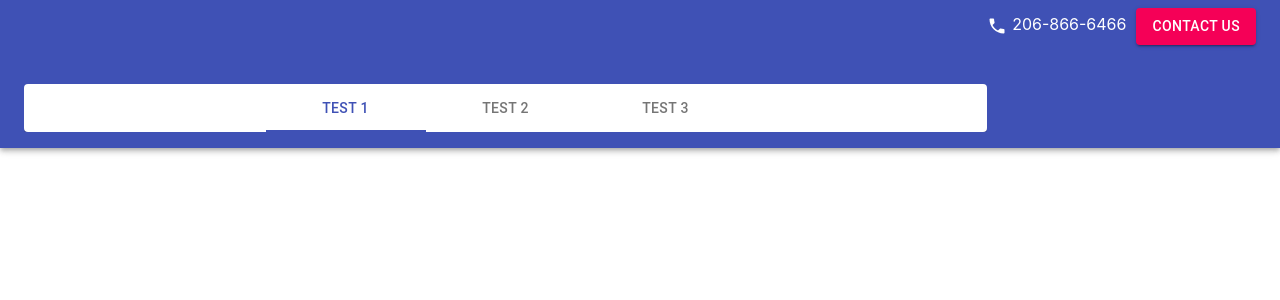
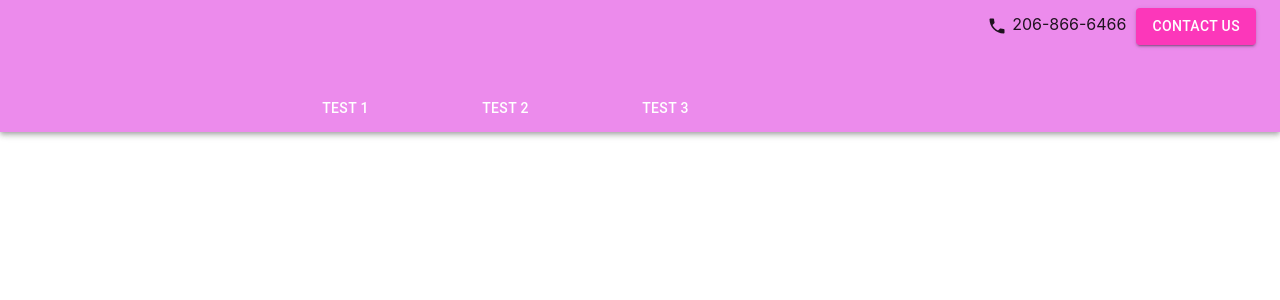
Before and after one commit to jambao24/bergin-prosthodontics, a React (Create React App) app: page / in a window 1280 px wide. Shown: the top 300 px of the page. Built offline with nearby package versions, Linux system fonts and the light colour scheme.

Commit message:
Modify tab dropdown to look prettier and improve theme

```diff
--- a/src/Theme.js
+++ b/src/Theme.js
@@ -4,15 +4,14 @@ const theme = createMuiTheme({
   palette: {
     primary: {
       // light: will be calculated from palette.primary.main,
-      main: '#D685D5',
+      main: '#ec8bec',
       // dark: will be calculated from palette.primary.main,
       // contrastText: will be calculated to contrast with palette.primary.main
     },
     secondary: {
-      light: '#FBCFFA',
-      main: '#D8D3D8',
+      main: '#fc37ba',
       // dark: will be calculated from palette.secondary.main,
-      contrastText: '#ffcc00',
+      //contrastText: '#ffcc00',
     }
   },
 });
--- a/src/components/Navigation.css
+++ b/src/components/Navigation.css
@@ -6,7 +6,6 @@
     min-height: 124px !important;
     align-items: flex-start !important;
     padding-top: 8px;
-    padding-bottom: 16px;
 }
 
 .Navigation_Title {
--- a/src/components/Navigation.js
+++ b/src/components/Navigation.js
@@ -7,9 +7,8 @@ import PhoneIcon from "@material-ui/icons/Phone";
 import { ThemeProvider } from '@material-ui/styles';
 
 const Navigation = () => {
-  // Include the theme in ThemeProvider for theme
   return (
-    <ThemeProvider>
+    <ThemeProvider theme={Theme}>
       <div className="Navigation_Root">
         <AppBar position="static">
           <Toolbar className="Navigation_Toolbar">
--- /dev/null
+++ b/src/components/TabDropdown.css
@@ -0,0 +1,7 @@
+.TabDropdown {
+    background-color: transparent !important;
+}
+
+.TabDropdown_Tab {
+    color: white !important;
+}
--- a/src/components/TabDropdown.js
+++ b/src/components/TabDropdown.js
@@ -1,20 +1,16 @@
 import * as React from "react";
 import {
-  List,
   AppBar,
-  Toolbar,
   Paper,
   Tabs,
   Tab,
-  Link,
   Popper,
   MenuList,
   MenuItem,
-  InputBase,
   withStyles
 } from "@material-ui/core";
 
-import SearchIcon from "@material-ui/icons/Search";
+import "./TabDropdown.css";
 
 const styles = theme => {};
 
@@ -59,11 +55,9 @@ class TabDropdown extends React.Component {
 
     return (
       <div
-        className={classes.root}
         onMouseLeave={this.handleMenuClose.bind(this)}
       >
         <AppBar position="static">
-          <Paper className={classes.grow}>
             <Tabs
               value={this.state.value}
               indicatorColor="primary"
@@ -75,7 +69,7 @@ class TabDropdown extends React.Component {
                   key={index}
                   onMouseEnter={this.handleMenuOpen.bind(this, index)}
                   data-key={index}
-                  classes={{ root: classes.tabItem }}
+                  className="TabDropdown_Tab"
                   label={item.label}
                   aria-owns={open ? "menu-list-grow" : undefined}
                   aria-haspopup={"true"}
@@ -93,7 +87,6 @@ class TabDropdown extends React.Component {
                 </MenuList>
               </Paper>
             </Popper>
-          </Paper>
         </AppBar>
       </div>
     );
```
